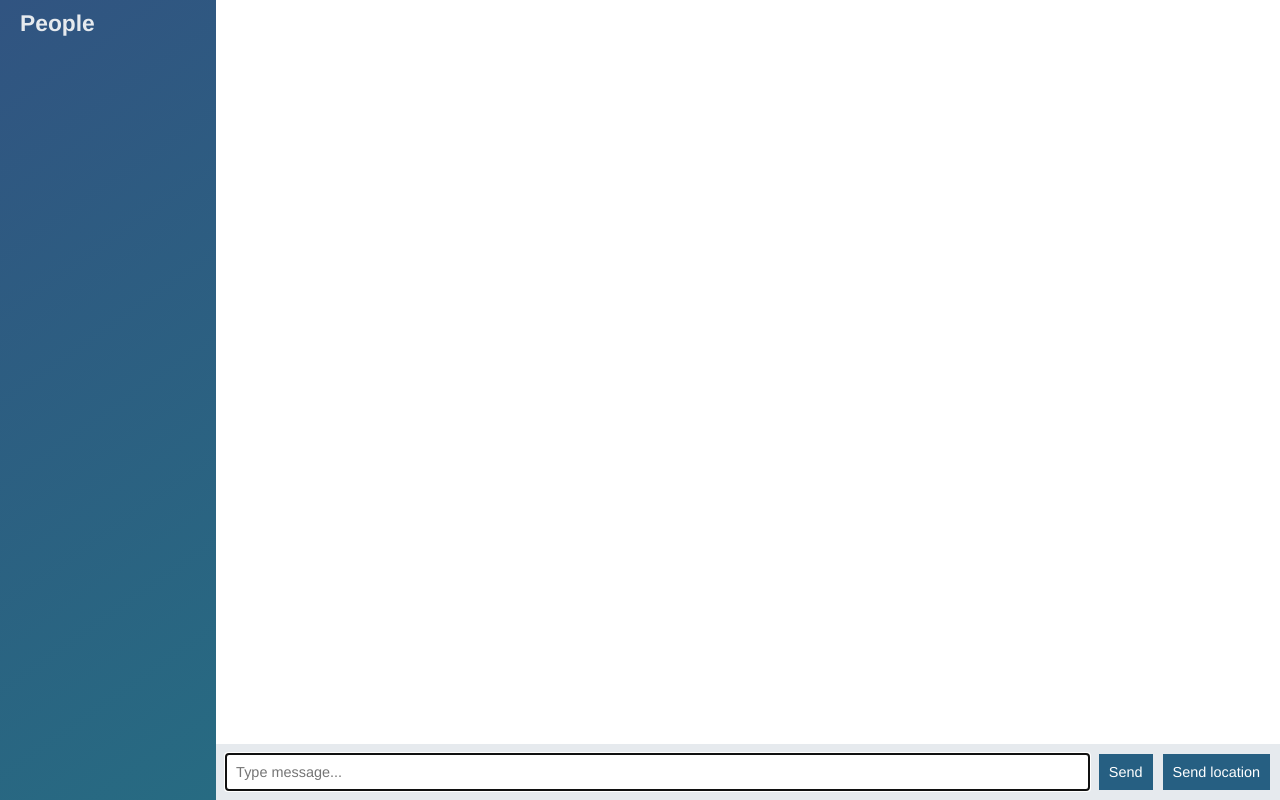
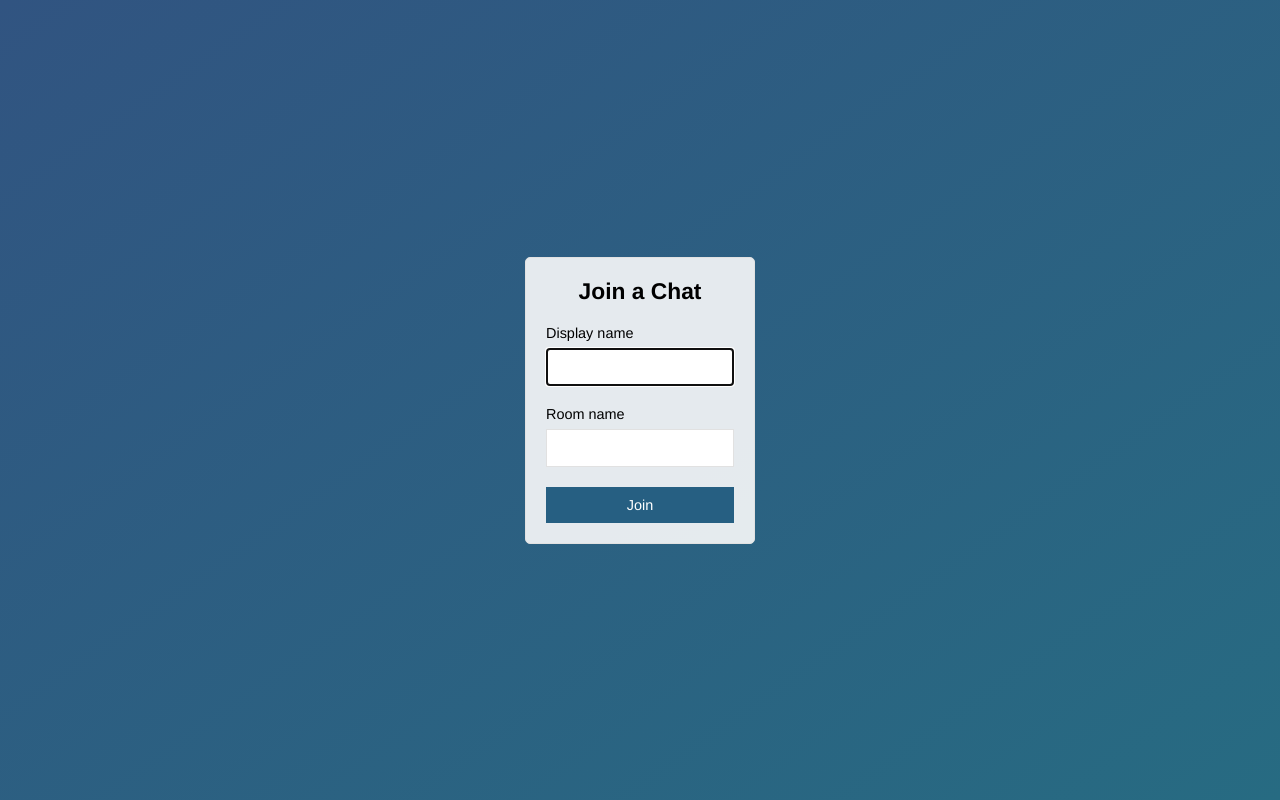
Before and after one commit to luAr26/node-course-2-chat-app, a website: page public/index.html in a window 1280 px wide. Drawn offline with nearby package versions, Linux system fonts and the light colour scheme; no server answers.

Commit message:
Add join page that submits to chat.html

```diff
--- a/public/index.html
+++ b/public/index.html
@@ -2,52 +2,29 @@
 <html lang="en">
 <head>
   <meta charset="UTF-8">
-  <meta name="viewport" content="width=device-width, initial-scale=1.0">
+  <meta name="viewport" content="width=device-width, initial-scale=1.0, user-scalable=no">
   <meta http-equiv="X-UA-Compatible" content="ie=edge">
-  <title>Socket.io App</title>
-
+  <title>Join | ChatApp</title>
   <link rel="stylesheet" href="/css/styles.css">
 </head>
-<body class="chat">
-  <div class="chat__sidebar">
-    <h3>People</h3>
-    <div id="users"></div>
+<body class="centered-form">
+  <div class="centered-form__form">
+    <form action="/chat.html">
+      <div class="form-field">
+        <h3>Join a Chat</h3>
+      </div>
+      <div class="form-field">
+        <label for="name">Display name</label>
+        <input id="name" type="text" name="name" autofocus>
+      </div>
+      <div class="form-field">
+        <label for="room">Room name</label>
+        <input id="room" type="text" name="room">
+      </div>
+      <div class="form-field">
+        <button type="button">Join</button>
+      </div>
+    </form>
   </div>
-  <div class="chat__main">
-    <ol id="messages" class="chat__messages"></ol>
-    <div class="chat__footer">
-      <form action="" id="message-form">
-        <input type="text" name="message" placeholder="Type message..." autofocus autocomplete="off">
-        <button type="submit">Send</button>
-      </form>
-      <button type="button" id="send-location">Send location</button>
-    </div>
-  </div>
-
-  <script id="message-template" type="text/template">
-    <li class="message">
-      <div class="message__title"><h4>{{from}}</h4><span>{{createdAt}}</span></div>
-      <div class="message__body">
-        <p>{{text}}</p>
-      </div>
-    </li>
-  </script>
-
-  <script id="location-message-template" type="text/template">
-    <li class="message">
-      <div class="message__title"><h4>{{from}}</h4><span>{{createdAt}}</span></div>
-      <div class="message__body">
-        <p>
-          <a href="{{url}}" target="_blank">My current location</a>
-        </p>
-      </div>
-    </li>
-  </script>
-
-  <script src="/socket.io/socket.io.js"></script>
-  <script src="/js/libs/jquery-3.1.1.js"></script>
-  <script src="/js/libs/moment.js"></script>
-  <script src="/js/libs/mustache.js"></script>
-  <script src="/js/index.js"></script>
 </body>
 </html>
```
Also changed, not shown: public/chat.html (added, +53 -0 lines), public/js/chat.js (renamed from public/js/index.js).
